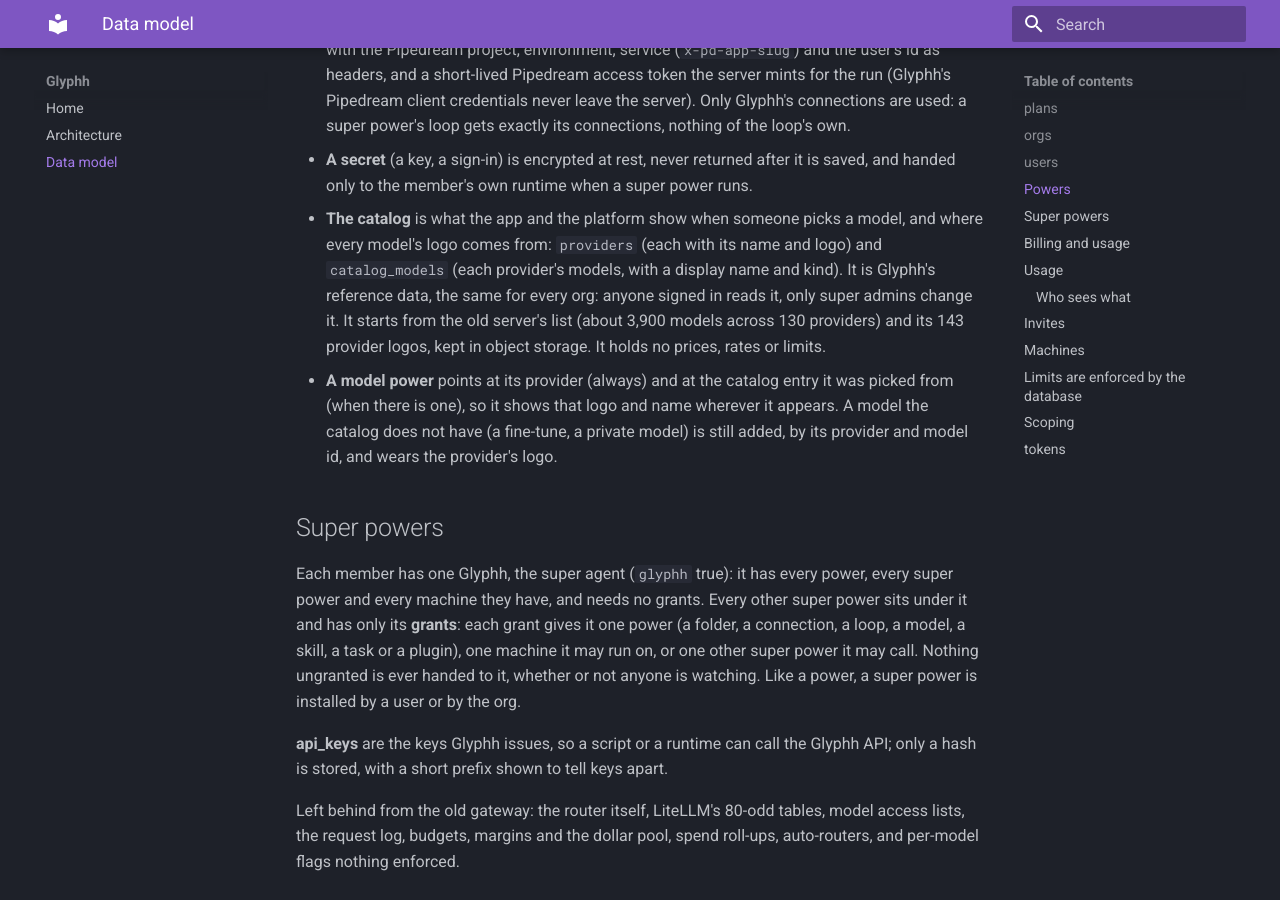
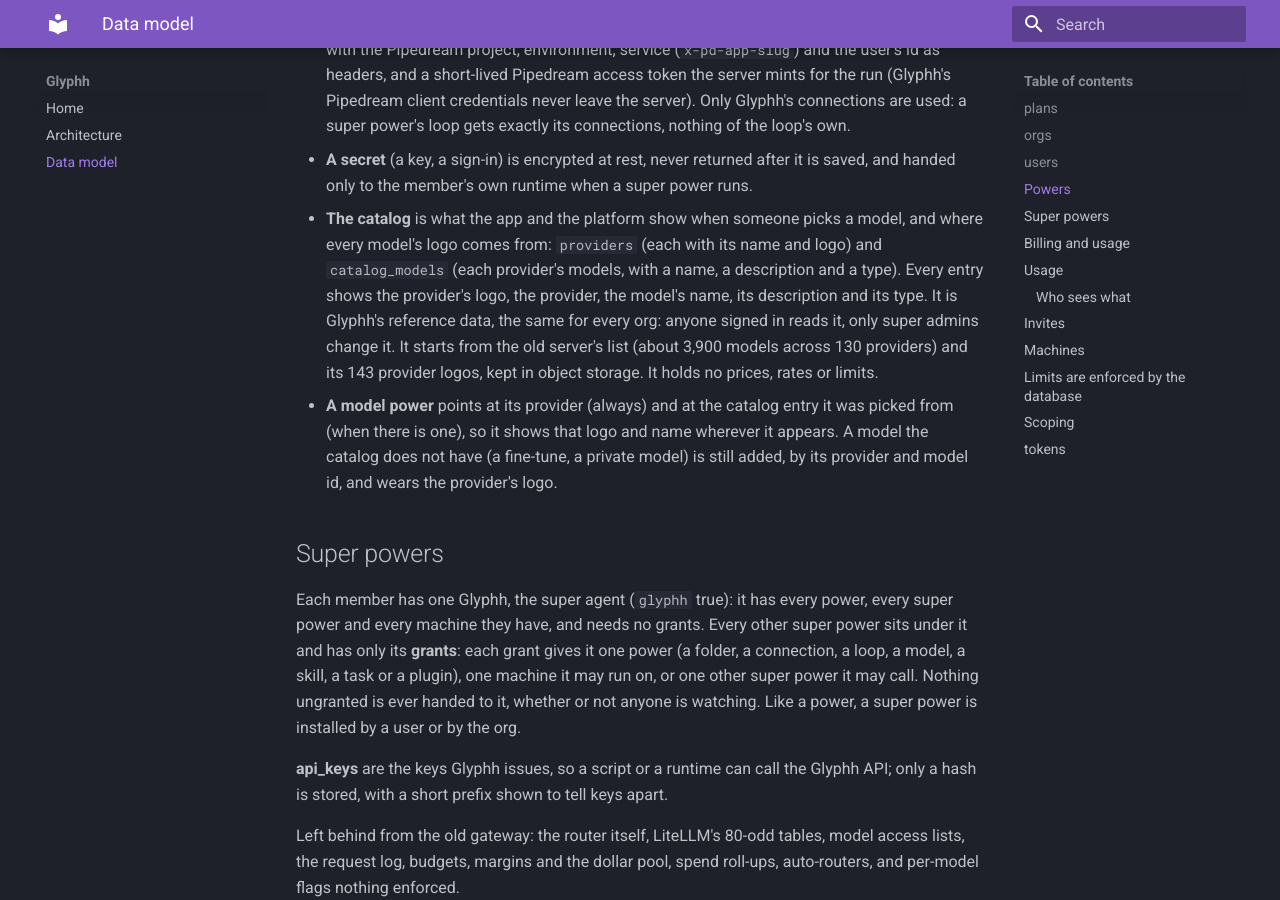
Before and after one commit to glyphh-ai/server, an MkDocs documentation site: the page built from docs/data-model.md, in a window 1280 px wide and 900 px high, scrolled down 2835 px. Built offline with MkDocs 1.6.1 and Material for MkDocs 9.7.7, drawn with Linux system fonts in a browser that asks for light colours.

Commit message:
Models are added in the app from the full catalog; the catalog carries a description and type
Co-Authored-By: Claude Opus 5.5 <noreply@anthropic.com>

```diff
--- a/docs/data-model.md
+++ b/docs/data-model.md
@@ -112,7 +112,8 @@ erDiagram
         uuid provider_id FK
         text model "the provider's own model id; unique per provider"
         text name "Claude Sonnet, GPT-5, ..."
-        text kind "chat, embedding, image, audio, video"
+        text description "one or two lines on what it is good for"
+        text type "chat, embedding, image, audio, video"
         text logo_key "null = the provider's logo; set when the maker differs (Llama on Fireworks)"
         bool active
         timestamptz created_at
@@ -341,7 +342,7 @@ Every power is a row in `powers` (who owns it, its kind and name), and one row i
 - **A model** is a provider, the provider's model id and the API key (an optional base URL for providers that need one). rrotor calls the provider directly with that key: Glyphh never sits in the call, never sees its rates or prices, and never counts its tokens. What a model costs is between the person and their provider. A customer who wants limits or access rules puts their own AI gateway in front, through the base URL.
 - **A connection** is a user's own account at Pipedream: the service it connects to (Gmail, Slack, ...) and the account id. Pipedream calls a service an app; Glyphh says service, because an app is something else here. Glyphh stores no sign-in for it: Pipedream holds the account and its tokens, under the Glyphh user's id as Pipedream's external user id. Linking one: the server asks Pipedream for a connect token for that user, and Pipedream's own page does the sign-in. Using one: the loop reaches Pipedream's MCP server (`remote.mcp.pipedream.net/v3`) with the Pipedream project, environment, service (`x-pd-app-slug`) and the user's id as headers, and a short-lived Pipedream access token the server mints for the run (Glyphh's Pipedream client credentials never leave the server). Only Glyphh's connections are used: a super power's loop gets exactly its connections, nothing of the loop's own.
 - **A secret** (a key, a sign-in) is encrypted at rest, never returned after it is saved, and handed only to the member's own runtime when a super power runs.
-- **The catalog** is what the app and the platform show when someone picks a model, and where every model's logo comes from: `providers` (each with its name and logo) and `catalog_models` (each provider's models, with a display name and kind). It is Glyphh's reference data, the same for every org: anyone signed in reads it, only super admins change it. It starts from the old server's list (about 3,900 models across 130 providers) and its 143 provider logos, kept in object storage. It holds no prices, rates or limits.
+- **The catalog** is what the app and the platform show when someone picks a model, and where every model's logo comes from: `providers` (each with its name and logo) and `catalog_models` (each provider's models, with a name, a description and a type). Every entry shows the provider's logo, the provider, the model's name, its description and its type. It is Glyphh's reference data, the same for every org: anyone signed in reads it, only super admins change it. It starts from the old server's list (about 3,900 models across 130 providers) and its 143 provider logos, kept in object storage. It holds no prices, rates or limits.
 - **A model power** points at its provider (always) and at the catalog entry it was picked from (when there is one), so it shows that logo and name wherever it appears. A model the catalog does not have (a fine-tune, a private model) is still added, by its provider and model id, and wears the provider's logo.
 
 ## Super powers
```
Also changed, not shown: docs/architecture.md (+3 -1 lines).
